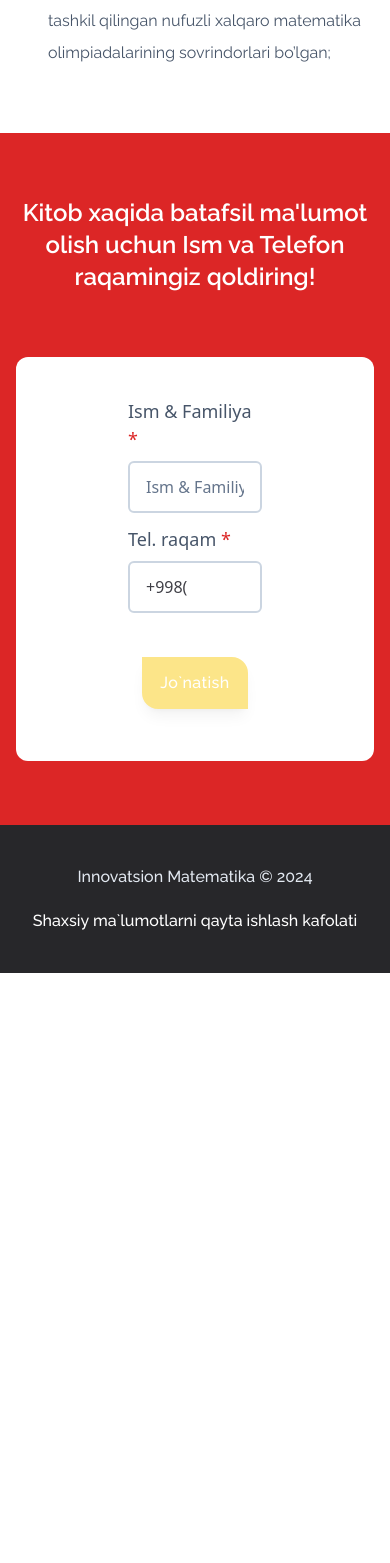
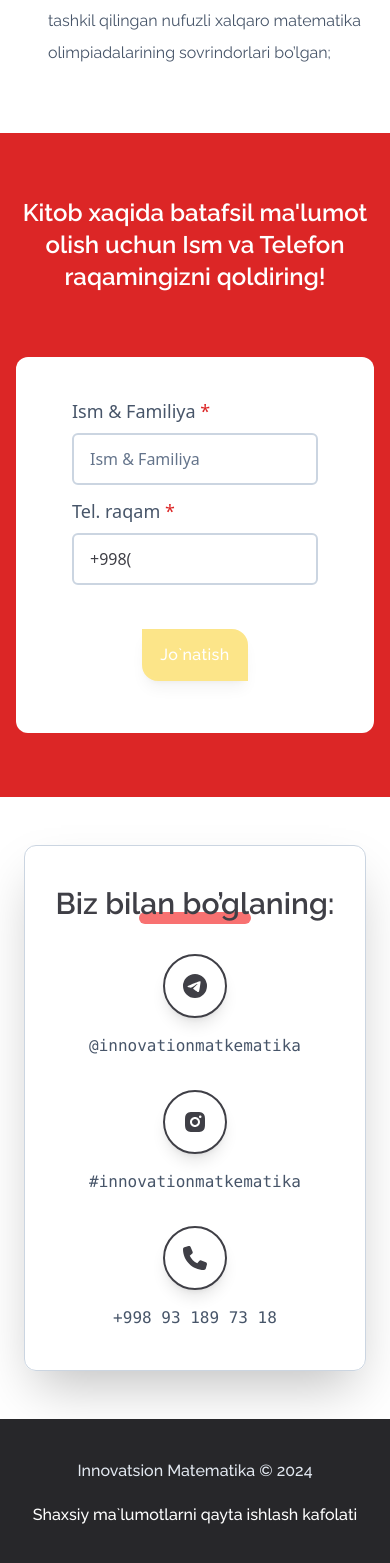
Before and after one commit to frost1335/math, a Next.js app: page / in a window 390 px wide. Shown: the part 3999-5562 px from the top of the page. Before the commit the page ends 4972 px from the top, so only its background shows below. Built offline with nearby package versions, Linux system fonts and the light colour scheme; no server answers.

Commit message:
add contacts to home

```diff
--- a/src/app/(home)/page.tsx
+++ b/src/app/(home)/page.tsx
@@ -15,6 +15,7 @@ import { sendMessage } from "@/app/actions";
 import ReactInputMask from "react-input-mask"
 import { MdCheck } from "react-icons/md";
 import { useState } from "react"
+import Contacts from "@/components/Contacts";
 
 const phoneStringLength = 18
 
@@ -232,8 +233,8 @@ Foydalanuvchi Tel. raqami:  <u>${phone}</u>
                 </div>
         ) : (
       <div className="flex flex-col items-center">
-          <h2 className="text-white text-center font-semibold text-2xl md:text-3xl mb-16">Kitob xaqida batafsil ma&apos;lumot olish uchun Ism va Telefon raqamingiz qoldiring!</h2>
-          <form onSubmit={onSubmit} className="flex flex-col max-w-3xl w-full px-28 p-10 bg-white rounded-xl">
+          <h2 className="text-white text-center font-semibold text-2xl md:text-3xl mb-16">Kitob xaqida batafsil ma&apos;lumot olish uchun Ism va Telefon raqamingizni qoldiring!</h2>
+          <form onSubmit={onSubmit} className="flex flex-col max-w-3xl w-full sm:px-28 px-14 p-10 bg-white rounded-xl">
                                 <div className="flex flex-col items-start mb-3 md:mb-5">
                                     <label htmlFor="name" className="font-sans text-lg text-slate-600 mb-2">Ism & Familiya <span className="text-red-600">*</span></label>
                                     <input value={name || ''} onChange={(e) => setName(e.target.value)} className="w-full px-4 py-3 border-2 border-slate-300 rounded-md font-medium text-zinc-700 placeholder:text-slate-500 font-sans" type="text" id="name" placeholder="Ism & Familiya" />
@@ -261,6 +262,10 @@ Foydalanuvchi Tel. raqami:  <u>${phone}</u>
         </div>
         )}
         </main>
+
+      <main id="contacts">
+                <Contacts />
+            </main>
     </div>
   );
 }
```
